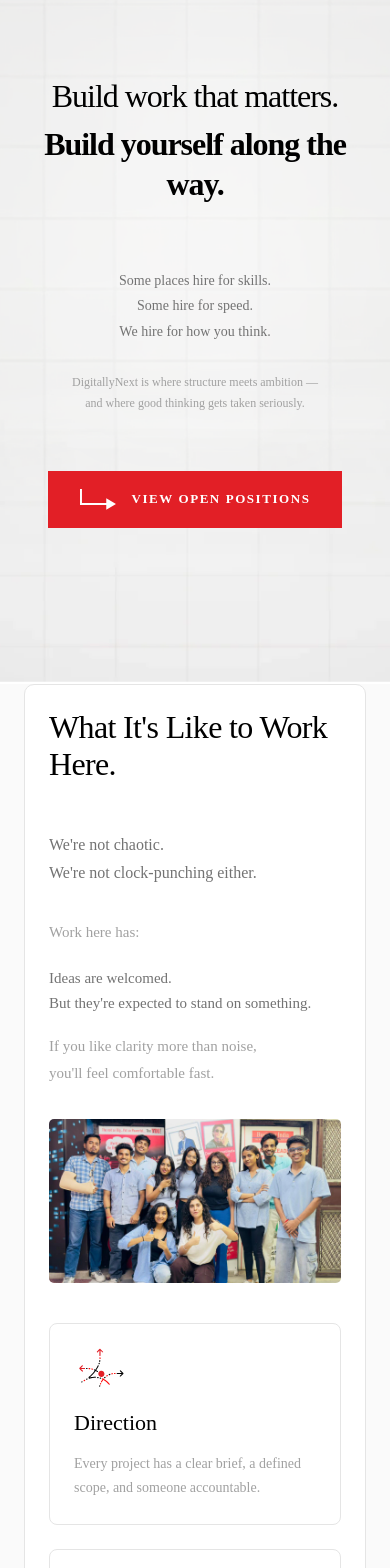
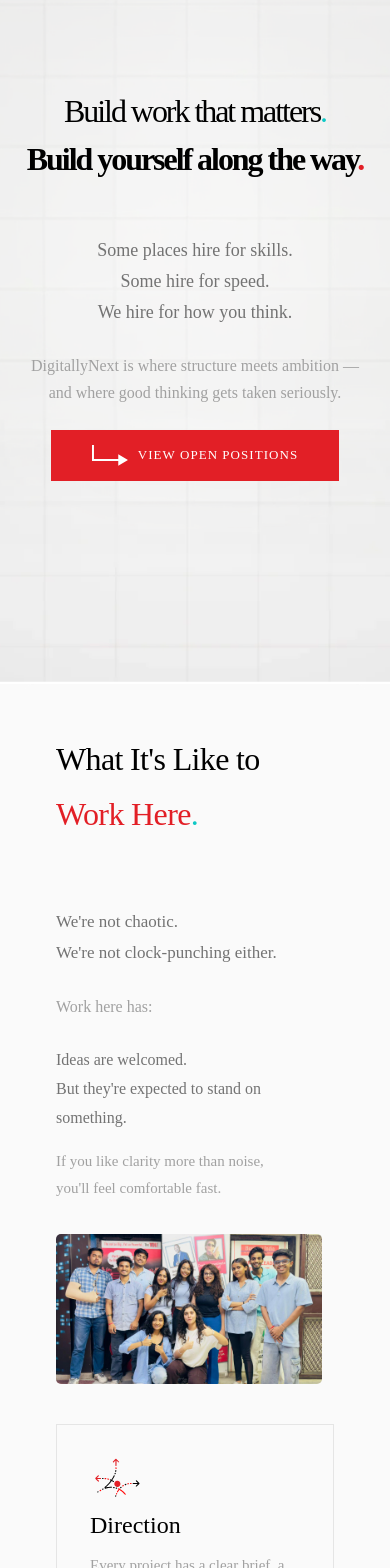
Before and after one commit to digitallynextgit/digitallynext, a Next.js app: page /careers in a window 390 px wide. Shown: the part 160-1728 px from the top of the page. Built offline with nearby package versions, Linux system fonts and the light colour scheme; a web font is replaced by a local one.

Commit message:
changes(careers): making the careers section responsive

```diff
--- a/src/app/careers/page.tsx
+++ b/src/app/careers/page.tsx
@@ -7,7 +7,16 @@ import ImageTrail from "@/components/ui/ImageTrail";
 export default function CareersPage() {
   return (
     <main style={{ background: "#FAFAFA", color: "#000000" }}>
-      <section style={{ position: "relative", overflow: "hidden" }}>
+
+      {/* ──────────────── HERO SECTION ──────────────── */}
+      <section
+        style={{
+          position: "relative",
+          overflow: "hidden",
+          height: "clamp(600px, 100vh, 907px)",
+        }}
+      >
+        {/* 1. Background image */}
         <Image
           src="/figma/careers/careers-hero-bg-2f942c.png"
           alt=""
@@ -16,7 +25,9 @@ export default function CareersPage() {
           sizes="100vw"
           style={{ objectFit: "cover" }}
         />
-        <div className="absolute inset-0 z-0" style={{ opacity: 0.55 }}>
+
+        {/* 2. ImageTrail */}
+        <div className="absolute inset-0 z-[2]" style={{ opacity: 0.55 }}>
           <div className="h-full w-full" style={{ position: "relative", overflow: "hidden" }}>
             <ImageTrail
               key="careers-hero-trail"
@@ -34,141 +45,231 @@ export default function CareersPage() {
             />
           </div>
         </div>
+
+        {/* 3. Hero content */}
         <div
-          className="container relative z-10 flex min-h-screen flex-col items-center justify-center gap-14 pb-10 pt-[112px] pointer-events-none"
+          className="relative z-[3] pointer-events-none"
           style={{
-            position: "relative",
+            width: "100%",
+            height: "100%",
+            display: "flex",
+            flexDirection: "column",
+            justifyContent: "center",
+            alignItems: "center",
+            padding: "32px 24px",
+            gap: 56,
           }}
         >
-          <div style={{ width: "100%", maxWidth: 1103, textAlign: "center" }}>
-            <div className="mx-auto max-w-[848px] mt-20 md:mt-16 lg:mt-12">
+          {/* Heading block */}
+          <div
+            style={{
+              width: "100%",
+              maxWidth: 848,
+              display: "flex",
+              flexDirection: "column",
+              alignItems: "center",
+              gap: 8,
+              textAlign: "center",
+            }}
+            className="mt-12"
+          >
             <h1
               style={{
                 fontSize: "clamp(2rem, 6vw, 4rem)",
                 lineHeight: 1.25,
                 fontWeight: 300,
-                  letterSpacing: "-0.032em",
+                letterSpacing: "-2.0385px",
+                color: "#000000",
+                margin: 0,
               }}
             >
-                Build work that matters.
+              Build work that matters
+              <span style={{ color: "#0EC8C5" }}>.</span>
             </h1>
             <h1
               style={{
                 fontSize: "clamp(2rem, 6vw, 4rem)",
                 lineHeight: 1.25,
                 fontWeight: 700,
-                  letterSpacing: "-0.032em",
-                  marginTop: 8,
+                letterSpacing: "-2.0385px",
+                color: "#000000",
+                margin: 0,
               }}
             >
-                Build yourself along the way.
+              Build yourself along the way
+              <span style={{ color: "#E21F26" }}>.</span>
             </h1>
           </div>
 
-            <div className="mt-16 ">
-              <div style={{ color: "#737373", fontWeight: 300, lineHeight: 1.8 }} className="text-center text-sm md:text-lg">
+          {/* Sub-content block */}
+          <div
+            style={{
+              display: "flex",
+              flexDirection: "column",
+              alignItems: "center",
+              gap: 24,
+            }}
+          >
+            <div
+              style={{
+                display: "flex",
+                flexDirection: "column",
+                alignItems: "center",
+                gap: 24,
+                textAlign: "center",
+              }}
+            >
+              <div style={{ color: "#737373", fontWeight: 300, fontSize: 18, lineHeight: "31px" }}>
                 <div>Some places hire for skills.</div>
                 <div>Some hire for speed.</div>
                 <div>We hire for how you think.</div>
               </div>
-              <div style={{ color: "#A1A1A1", fontWeight: 300, lineHeight: 1.8 }} className="mt-7 text-[12px] md:text-base">
+              <div style={{ color: "#A1A1A1", fontWeight: 300, fontSize: 16, lineHeight: "27px", textAlign: "center" }}>
                 <div>DigitallyNext is where structure meets ambition —</div>
                 <div>and where good thinking gets taken seriously.</div>
               </div>
             </div>
 
-            <div style={{ marginTop: 56 }} className="flex justify-center">
             <Link
               href="#open-positions"
               className="pointer-events-auto"
               style={{
                 display: "inline-flex",
                 alignItems: "center",
-                  gap: 16,
-                  padding: "18px 32px",
+                justifyContent: "center",
+                gap: 10,
+                padding: "15px 41px",
                 background: "#E21F26",
                 color: "#FFFFFF",
                 fontSize: 13,
-                  fontWeight: 700,
-                  letterSpacing: "0.12em",
+                fontWeight: 500,
+                letterSpacing: "1.04px",
                 textTransform: "uppercase",
+                textDecoration: "none",
+                whiteSpace: "nowrap",
               }}
             >
-                <Image src="/figma/careers/careers-arrow.svg" alt="" width={36} height={20} />
+              <Image src="/figma/careers/careers-arrow.svg" alt="" width={36} height={15} />
               VIEW OPEN POSITIONS
             </Link>
           </div>
         </div>
-        </div>
       </section>
 
+      {/* ──────────────── SECTION 2: What It's Like to Work Here ──────────────── */}
       <section className="container pt-16 lg:pt-24">
+        <div style={{ maxWidth: 1103 }}>
           <div
             style={{
-            border: "1px solid #E5E5E5",
+              background: "#FAFAFA",
               borderRadius: 10,
-            background: "#FFFFFF",
+              padding: "48px 32px",
+              display: "flex",
+              flexDirection: "column",
+              gap: 64,
             }}
-          className="p-6 lg:p-16"
           >
-          <h2 style={{ fontSize: "clamp(2rem, 4vw, 2.975rem)", fontWeight: 400, lineHeight: 1.15 }}>
-            What It&apos;s Like to Work Here.
+            <h2
+              style={{
+                fontSize: "clamp(2rem, 4vw, 47.565px)",
+                fontWeight: 400,
+                lineHeight: "55px",
+                color: "#000000",
+                margin: 0,
+              }}
+            >
+              What It&apos;s Like to{" "}
+              <span style={{ color: "#E21F26" }}>Work Here</span>
+              <span style={{ color: "#0EC8C5" }}>.</span>
             </h2>
 
-          <div className="mt-12 grid grid-cols-1 items-start gap-10 lg:grid-cols-[minmax(0,1fr)_395px] lg:gap-16">
-            <div>
-              <div style={{ color: "#737373", fontWeight: 300, fontSize: 16, lineHeight: 1.8 }}>
+            <div className="flex flex-col md:flex-row md:gap-0">
+              {/* LEFT COL */}
+              <div
+                className="flex-1"
+                style={{
+                  display: "flex",
+                  flexDirection: "column",
+                  gap: 24,
+                  paddingRight: "clamp(0px, 3vw, 40px)",
+                }}
+              >
+                <div style={{ color: "#737373", fontWeight: 300, fontSize: 17, lineHeight: "31px" }}>
                   <div>We&apos;re not chaotic.</div>
                   <div>We&apos;re not clock-punching either.</div>
                 </div>
-
-              <div style={{ marginTop: 32, color: "#A1A1A1", fontWeight: 300, fontSize: 15, lineHeight: 1.7 }}>
+                <div style={{ color: "#A1A1A1", fontWeight: 300, fontSize: 16, lineHeight: "29px" }}>
                   Work here has:
                 </div>
-
-              <div style={{ marginTop: 20 }}>
-                <div style={{ color: "#737373", fontWeight: 300, fontSize: 15, lineHeight: 1.7 }}>
+                <div style={{ display: "flex", flexDirection: "column", gap: 16 }}>
+                  <div style={{ color: "#737373", fontWeight: 300, fontSize: 16, lineHeight: "29px" }}>
                     <div>Ideas are welcomed.</div>
                     <div>But they&apos;re expected to stand on something.</div>
                   </div>
-                <div style={{ marginTop: 16, color: "#A1A1A1", fontWeight: 300, fontSize: 15, lineHeight: 1.8 }}>
+                  <div style={{ color: "#A1A1A1", fontWeight: 300, fontSize: 15, lineHeight: "27px" }}>
                     <div>If you like clarity more than noise,</div>
                     <div>you&apos;ll feel comfortable fast.</div>
                   </div>
                 </div>
-
-              <div style={{ marginTop: 32 }}>
+                <div style={{ marginTop: 8 }}>
                   <Image
                     src="/figma/careers/careers-workhere.png"
-                  alt=""
-                  width={544}
-                  height={361}
-                  className="w-full h-auto rounded-[5px] object-cover"
+                    alt="Work Here"
+                    width={477}
+                    height={269}
+                    className="w-full h-auto"
+                    style={{ borderRadius: 5, objectFit: "cover" }}
                   />
                 </div>
               </div>
 
-            <div className="flex flex-col gap-6">
-              <div style={{ border: "1px solid #E5E5E5", borderRadius: 8, padding: 24 }}>
+              {/* RIGHT COL */}
+              <div className="flex-1 flex flex-col mt-10 md:mt-0">
+                <div
+                  style={{
+                    border: "1px solid #E5E5E5",
+                    padding: "33px 33px 32px",
+                    display: "flex",
+                    flexDirection: "column",
+                    gap: 12,
+                  }}
+                >
                   <Image src="/figma/careers/careers-icon-direction.svg" alt="" width={52} height={41} />
-                <div style={{ marginTop: 16, fontSize: 22, fontWeight: 400, color: "#000000" }}>Direction</div>
-                <div style={{ marginTop: 12, fontSize: 14, fontWeight: 300, lineHeight: 1.7, color: "#A1A1A1" }}>
+                  <div style={{ fontSize: 24, fontWeight: 400, lineHeight: "29px", color: "#000000" }}>Direction</div>
+                  <div style={{ fontSize: 15, fontWeight: 300, lineHeight: "26px", color: "#A1A1A1" }}>
                     Every project has a clear brief, a defined scope, and someone accountable.
                   </div>
                 </div>
-
-              <div style={{ border: "1px solid #E5E5E5", borderRadius: 8, padding: 24 }}>
+                <div
+                  style={{
+                    border: "1px solid #E5E5E5",
+                    borderTop: "none",
+                    padding: "33px 33px 32px",
+                    display: "flex",
+                    flexDirection: "column",
+                    gap: 12,
+                  }}
+                >
                   <Image src="/figma/careers/careers-icon-context.svg" alt="" width={52} height={44} />
-                <div style={{ marginTop: 16, fontSize: 22, fontWeight: 400, color: "#000000" }}>Context</div>
-                <div style={{ marginTop: 12, fontSize: 14, fontWeight: 300, lineHeight: 1.7, color: "#A1A1A1" }}>
-                  You&apos;ll always know why your work matters, not just what needs to be done.
+                  <div style={{ fontSize: 24, fontWeight: 400, lineHeight: "29px", color: "#000000" }}>Context</div>
+                  <div style={{ fontSize: 15, fontWeight: 300, lineHeight: "26px", color: "#A1A1A1" }}>
+                    You&apos;ll always know why your work matters — not just what needs to be done.
                   </div>
                 </div>
-
-              <div style={{ border: "1px solid #E5E5E5", borderRadius: 8, padding: 24 }}>
-                <div style={{ fontSize: 22, fontWeight: 400, color: "#000000" }}>Standards</div>
-                <div style={{ marginTop: 12, fontSize: 14, fontWeight: 300, lineHeight: 1.7, color: "#A1A1A1" }}>
+                <div
+                  style={{
+                    border: "1px solid #E5E5E5",
+                    borderTop: "none",
+                    padding: "33px 33px 32px",
+                    display: "flex",
+                    flexDirection: "column",
+                    gap: 12,
+                  }}
+                >
+                  <div style={{ fontSize: 24, fontWeight: 400, lineHeight: "29px", color: "#000000" }}>Standards</div>
+                  <div style={{ fontSize: 15, fontWeight: 300, lineHeight: "26px", color: "#A1A1A1" }}>
                     Quality isn&apos;t negotiable. We&apos;d rather do less, better.
+                  </div>
                 </div>
               </div>
             </div>
@@ -176,8 +277,11 @@ export default function CareersPage() {
         </div>
       </section>
 
-      <section className="container pt-16 lg:pt-[129px]">
-        <div style={{ borderTop: "1px solid #E5E5E5", paddingTop: 0 }}>
+      {/* ──────────────── SECTION 3: How Growth Actually Happens ──────────────── */}
+      {/* ✅ FIX: container moved inside so borderTop spans full w-screen */}
+      <section className="pt-16 lg:pt-[129px]">
+        <div style={{ borderTop: "1px solid #E5E5E5" }}>
+          <div className="container">
             <div style={{ maxWidth: 1103 }}>
               <h2 style={{ fontSize: "clamp(2rem, 4vw, 2.975rem)", fontWeight: 400, lineHeight: 1.15 }}>
                 How Growth Actually Happens...
@@ -189,10 +293,7 @@ export default function CareersPage() {
 
               <div style={{ marginTop: 80, borderTop: "1px solid #E5E5E5" }}>
                 <div
-                style={{
-                  padding: "44px 0",
-                  borderTop: "1px solid #E5E5E5",
-                }}
+                  style={{ padding: "44px 0", borderTop: "1px solid #E5E5E5" }}
                   className="grid grid-cols-1 items-start gap-3 lg:grid-cols-[80px_minmax(0,435px)_minmax(0,1fr)] lg:items-center lg:gap-0"
                 >
                   <div style={{ color: "#D4D4D4", fontSize: 13, letterSpacing: "0.05em" }}>01</div>
@@ -201,13 +302,8 @@ export default function CareersPage() {
                     Real projects from day one. You learn by doing the work — not watching someone else do it.
                   </div>
                 </div>
-
                 <div
-                style={{
-                  background: "#F5F5F5",
-                  padding: "44px 0",
-                  borderTop: "1px solid #E5E5E5",
-                }}
+                  style={{ background: "#F5F5F5", padding: "44px 0", borderTop: "1px solid #E5E5E5" }}
                   className="grid grid-cols-1 items-start gap-3 lg:grid-cols-[80px_minmax(0,435px)_minmax(0,1fr)] lg:items-center lg:gap-0"
                 >
                   <div style={{ color: "#D4D4D4", fontSize: 13, letterSpacing: "0.05em" }}>02</div>
@@ -216,13 +312,8 @@ export default function CareersPage() {
                     Ownership isn&apos;t a perk. It&apos;s the default. You&apos;ll own outcomes, not just tasks.
                   </div>
                 </div>
-
                 <div
-                style={{
-                  padding: "44px 0",
-                  borderTop: "1px solid #E5E5E5",
-                  borderBottom: "1px solid #E5E5E5",
-                }}
+                  style={{ padding: "44px 0", borderTop: "1px solid #E5E5E5", borderBottom: "1px solid #E5E5E5" }}
                   className="grid grid-cols-1 items-start gap-3 lg:grid-cols-[80px_minmax(0,435px)_minmax(0,1fr)] lg:items-center lg:gap-0"
                 >
                   <div style={{ color: "#D4D4D4", fontSize: 13, letterSpacing: "0.05em" }}>03</div>
@@ -239,8 +330,10 @@ export default function CareersPage() {
               </div>
             </div>
           </div>
+        </div>
       </section>
 
+      {/* ──────────────── SECTION 4: Modern DAD (dark) ──────────────── */}
       <section className="mt-16 lg:mt-32" style={{ background: "#000000", color: "#FFFFFF" }}>
         <div className="container relative py-16 lg:py-32">
           <div style={{ maxWidth: 1103 }}>
@@ -253,7 +346,7 @@ export default function CareersPage() {
 
             <div style={{ display: "flex", flexDirection: "column", gap: 64 }} className="mt-12 lg:mt-[88px]">
               <div style={{ borderLeft: "2px solid #C8102E" }} className="pl-6 lg:pl-[50px]">
-                <div style={{ color: "#A1A1A1", fontSize: 16, fontWeight: 300, lineHeight: 1.7 }}>
+                <div style={{ color: "#0EC8C5", fontSize: 16, fontWeight: 700, lineHeight: "27px" }}>
                   Data doesn&apos;t sit in dashboards.
                 </div>
                 <div style={{ marginTop: 8, fontSize: 34, fontWeight: 400, lineHeight: 1.2 }}>
@@ -261,7 +354,7 @@ export default function CareersPage() {
                 </div>
               </div>
               <div style={{ borderLeft: "2px solid #C8102E" }} className="pl-6 lg:pl-[50px]">
-                <div style={{ color: "#A1A1A1", fontSize: 16, fontWeight: 300, lineHeight: 1.7 }}>
+                <div style={{ color: "#0EC8C5", fontSize: 16, fontWeight: 700, lineHeight: "27px" }}>
                   AI doesn&apos;t replace thinking.
                 </div>
                 <div style={{ marginTop: 8, fontSize: 34, fontWeight: 400, lineHeight: 1.2 }}>
@@ -269,7 +362,7 @@ export default function CareersPage() {
                 </div>
               </div>
               <div style={{ borderLeft: "2px solid #C8102E" }} className="pl-6 lg:pl-[50px]">
-                <div style={{ color: "#A1A1A1", fontSize: 16, fontWeight: 300, lineHeight: 1.7 }}>
+                <div style={{ color: "#0EC8C5", fontSize: 16, fontWeight: 700, lineHeight: "27px" }}>
                   Digital isn&apos;t a channel.
                 </div>
                 <div style={{ marginTop: 8, fontSize: 34, fontWeight: 400, lineHeight: 1.2 }}>
@@ -297,17 +390,18 @@ export default function CareersPage() {
         </div>
       </section>
 
-      <section className="py-16 lg:py-[72px]">
-        <div className="container">
-          <div style={{ padding: 32, display: "flex", flexDirection: "column", gap: 40 }}>
+      {/* ──────────────── SECTION 5: ADAC ──────────────── */}
+      <section className="container py-16 lg:py-[72px]">
+        <div style={{ maxWidth: 1103 }}>
+          <div style={{ display: "flex", flexDirection: "column", gap: 40 }}>
             <div style={{ color: "#C8102E", fontSize: 12, fontWeight: 500, letterSpacing: "0.15em" }}>ADAC</div>
 
-          <div style={{ maxWidth: 1103 }}>
+            <div>
               <div style={{ fontSize: "clamp(2rem, 4vw, 2.975rem)", fontWeight: 400, lineHeight: 1.15 }}>
                 How we stay intelligent
               </div>
               <div style={{ fontSize: "clamp(2rem, 4vw, 2.975rem)", fontWeight: 700, lineHeight: 1.15 }}>
-              without losing control
+                without losing <span style={{ color: "#E21F26" }}>control</span>
               </div>
             </div>
 
@@ -318,17 +412,13 @@ export default function CareersPage() {
             </div>
 
             <div
-            style={{
-              gap: 0,
-              border: "1px solid #E5E5E5",
-            }}
+              style={{ gap: 0, border: "1px solid #E5E5E5" }}
               className="grid grid-cols-1 lg:grid-cols-3"
             >
               <div style={{ padding: 33, background: "#FFFFFF" }}>
                 <div style={{ fontSize: 22, fontWeight: 400, color: "#000000", lineHeight: 1.25 }}>What AI should touch</div>
                 <div style={{ marginTop: 16, fontSize: 14, fontWeight: 300, lineHeight: 1.7, color: "#A1A1A1" }}>
-                Repetitive workflows, data processing, pattern recognition — AI accelerates what doesn&apos;t need human
-                nuance.
+                  Repetitive workflows, data processing, pattern recognition — AI accelerates what doesn&apos;t need human nuance.
                 </div>
               </div>
               <div
@@ -340,18 +430,19 @@ export default function CareersPage() {
                   Strategy, relationships, ethical judgment, creative vision — the work that defines who we are.
                 </div>
               </div>
-            <div style={{ padding: 33, background: "#FFFFFF" }} className="border-t border-[#E5E5E5] lg:border-t-0 lg:border-l">
+              <div
+                style={{ padding: 33, background: "#FFFFFF" }}
+                className="border-t border-[#E5E5E5] lg:border-t-0 lg:border-l"
+              >
                 <div style={{ fontSize: 22, fontWeight: 400, color: "#000000", lineHeight: 1.25 }}>Where judgment matters</div>
                 <div style={{ marginTop: 16, fontSize: 14, fontWeight: 300, lineHeight: 1.7, color: "#A1A1A1" }}>
-                The grey zone. Where speed and quality collide. Where the answer isn&apos;t obvious — and shouldn&apos;t be
-                automated.
+                  The grey zone. Where speed and quality collide. Where the answer isn&apos;t obvious — and shouldn&apos;t be automated.
                 </div>
               </div>
             </div>
 
             <div
               style={{
-              maxWidth: 1103,
                 display: "flex",
                 justifyContent: "space-between",
                 alignItems: "center",
@@ -363,7 +454,6 @@ export default function CareersPage() {
                 <div>It&apos;s how we stay modern</div>
                 <div>without becoming careless.</div>
               </div>
-
               <Link
                 href="#open-positions"
                 style={{
@@ -384,7 +474,8 @@ export default function CareersPage() {
         </div>
       </section>
 
-      <section className="mt-16 lg:mt-[129px]" style={{ position: "relative", overflow: "hidden" }}>
+      {/* ──────────────── SECTION 6: Who Thrives ──────────────── */}
+      <section style={{ position: "relative", overflow: "hidden" }}>
         <Image
           src="/figma/careers/careers-thrives-bg-48937d.png"
           alt=""
@@ -393,11 +484,15 @@ export default function CareersPage() {
           style={{ objectFit: "cover" }}
         />
         <div style={{ position: "absolute", inset: 0, background: "rgba(0,0,0,0.85)" }} />
+
         <div className="container relative py-16 lg:pt-[129px] lg:pb-20" style={{ color: "#FFFFFF" }}>
           <div style={{ maxWidth: 1103 }}>
             <div style={{ textAlign: "center", maxWidth: 720, margin: "0 auto" }}>
               <h2 style={{ fontSize: "clamp(2rem, 4vw, 2.975rem)", fontWeight: 400, lineHeight: 1.15 }}>
-                Who Thrives at Digitally Next.
+                Who Thrives at{" "}
+                <span style={{ color: "#0EC8C5" }}>Digitally</span>{" "}
+                <span style={{ fontWeight: 700 }}>Next</span>
+                <span style={{ color: "#0EC8C5" }}>.</span>
               </h2>
               <div style={{ marginTop: 24, color: "#D1D1D1", fontWeight: 300, fontSize: 16, lineHeight: 1.8 }}>
                 People who do well here usually:
@@ -405,13 +500,7 @@ export default function CareersPage() {
             </div>
 
             <div
-              style={{
-                marginTop: 64,
-                maxWidth: 800,
-                marginLeft: "auto",
-                marginRight: "auto",
-                gap: 0,
-              }}
+              style={{ marginTop: 64, maxWidth: 800, marginLeft: "auto", marginRight: "auto" }}
               className="grid grid-cols-1 md:grid-cols-2"
             >
               {[
@@ -422,11 +511,7 @@ export default function CareersPage() {
               ].map((text, idx) => (
                 <div
                   key={text}
-                  style={{
-                    paddingTop: 25,
-                    borderTop: "1px solid #E5E5E5",
-                    paddingBottom: 25,
-                  }}
+                  style={{ paddingTop: 25, borderTop: "1px solid #E5E5E5", paddingBottom: 25 }}
                   className={`${idx % 2 === 0 ? "md:pr-8" : "md:pl-8"} px-0`}
                 >
                   <div style={{ fontSize: 17, fontWeight: 400, lineHeight: 1.5 }}>{text}</div>
--- a/src/components/services/ServiceDetailPage.tsx
+++ b/src/components/services/ServiceDetailPage.tsx
@@ -1,5 +1,4 @@
 import type { ServiceDetail, ServiceSection } from "@/data/services";
-import CTASection from "./CTASection";
 import FeatureGridSection from "./FeatureGridSection";
 import HeroSection from "./HeroSection";
 import RealBriefSection from "./RealBriefSection";
```
Also changed, not shown: src/components/services/CTASection.tsx (deleted, +0 -29 lines), src/data/services.ts (+10 -8 lines). Lines whose indentation alone changed are shown as unchanged.
